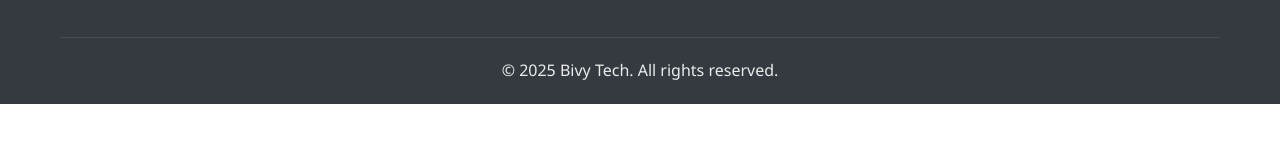
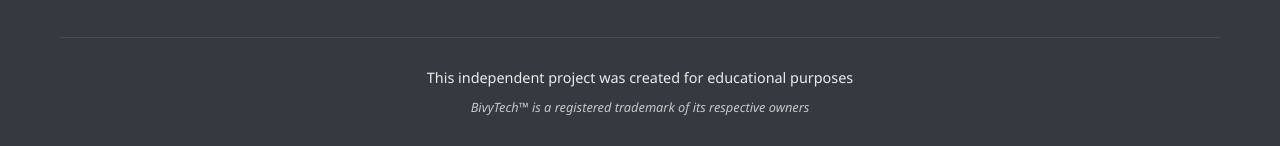
Before and after one commit to emmytronix/Level1_Frontend_LandingPage_Emmanuel_Udodirim, a plain HTML site: page index.html in a window 1280 px wide. Shown: the part 2276-2422 px from the top of the page. Before the commit the page ends 2380 px from the top, so only its background shows below. Drawn offline with Linux system fonts and the light colour scheme.

Commit message:
feat: update footer structure, styles, and script functionality

```diff
--- a/index.html
+++ b/index.html
@@ -579,7 +579,8 @@
             </div>
 
             <div class="footer-bottom">
-                <p>&copy; 2025 Bivy Tech. All rights reserved.</p>
+                  <p style="margin: 0.5rem 0; font-size: 0.9rem; line-height: 1.6;">This independent project was created for educational purposes</p>
+                  <p style="font-size: 0.8rem; opacity: 0.8; font-style: italic; margin: 0.5rem 0;">BivyTech™ is a registered trademark of its respective owners</p>
             </div>
         </div>
     </footer>
--- a/script.js
+++ b/script.js
@@ -177,3 +177,9 @@ document.addEventListener('DOMContentLoaded', function() {
         });
     });
 });
+
+// =============================================
+// Educational Clone Project - Not for Commercial Use
+// Original design concept from BivyTech
+// Coded from scratch by EMMANUEL UDODIRIM @ 2025
+// =============================================
--- a/styles.css
+++ b/styles.css
@@ -1208,6 +1208,7 @@ blockquote {
     }
 }
 
+
 /* Contact Section */
 .contact-section {
     padding: 80px 0;
```
